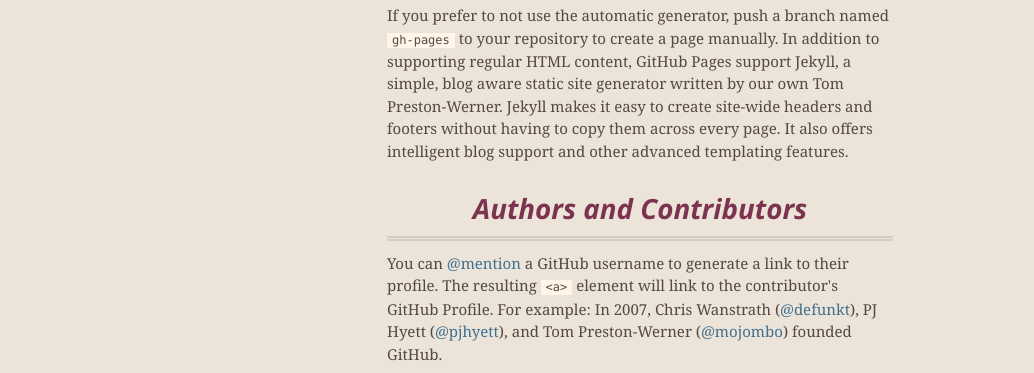
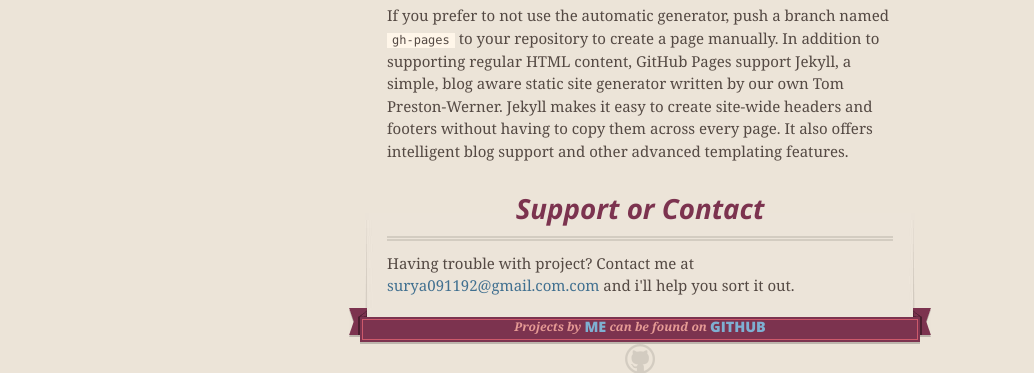
Before and after one commit to ssuryakumar/ssuryakumar.github.io, a plain HTML site: page index.html in a window 1280 px wide. Shown: the part 580-953 px from the top of the page, without its empty margins (0-1034 px from the left). Drawn offline with nearby package versions, Linux system fonts and the light colour scheme.

Commit message:
newchanges

```diff
--- a/index.html
+++ b/index.html
@@ -55,33 +55,29 @@
 <h3>
 <a name="designer-templates" class="anchor" href="#designer-templates"><span class="octicon octicon-link"></span></a>About Me</h3>
 
-<p>A Passionate Software Engineer with keen eye on Opensource Research & Development. I provide technical consultancy for project developers and i have a good foundation in field of OpenSource Web Development. Coupled with immense knowledge in designing , i provide various feasible plugins for Web design and development </p>
+<p>A Passionate Software Engineer with keen eye on Opensource Research & Development. I provide technical consultancy for project developers and i have a good foundation in field of OpenSource Web Development. Coupled with immense knowledge in designing , i provide various feasible plugins for Web design and development.</p>
 
 <h3>
 <a name="rather-drive-stick" class="anchor" href="#rather-drive-stick"><span class="octicon octicon-link"></span></a>Rather Drive Stick?</h3>
 
 <p>If you prefer to not use the automatic generator, push a branch named <code>gh-pages</code> to your repository to create a page manually. In addition to supporting regular HTML content, GitHub Pages support Jekyll, a simple, blog aware static site generator written by our own Tom Preston-Werner. Jekyll makes it easy to create site-wide headers and footers without having to copy them across every page. It also offers intelligent blog support and other advanced templating features.</p>
 
-<h3>
-<a name="authors-and-contributors" class="anchor" href="#authors-and-contributors"><span class="octicon octicon-link"></span></a>Authors and Contributors</h3>
-
-<p>You can <a href="https://github.com/blog/821" class="user-mention">@mention</a> a GitHub username to generate a link to their profile. The resulting <code>&lt;a&gt;</code> element will link to the contributor's GitHub Profile. For example: In 2007, Chris Wanstrath (<a href="https://github.com/defunkt" class="user-mention">@defunkt</a>), PJ Hyett (<a href="https://github.com/pjhyett" class="user-mention">@pjhyett</a>), and Tom Preston-Werner (<a href="https://github.com/mojombo" class="user-mention">@mojombo</a>) founded GitHub.</p>
 
 <h3>
 <a name="support-or-contact" class="anchor" href="#support-or-contact"><span class="octicon octicon-link"></span></a>Support or Contact</h3>
 
-<p>Having trouble with Pages? Check out the documentation at <a href="http://help.github.com/pages">http://help.github.com/pages</a> or contact <a href="mailto:support@github.com">support@github.com</a> and we’ll help you sort it out.</p>
+<p>Having trouble with project? Contact me at <a href="mailto:surya091192@gmail.com">surya091192@gmail.com.com</a> and i'll help you sort it out.</p>
       </section>
 
       <footer>
         <span class="ribbon-outer">
           <span class="ribbon-inner">
-            <p>Projects by <a href="https://github.com/ssuryakumar">ssuryakumar</a> can be found on <a href="https://github.com/ssuryakumar">GitHub</a></p>
+            <p>Projects by <a href="https://github.com/ssuryakumar">me</a> can be found on <a href="https://github.com/ssuryakumar">GitHub</a></p>
           </span>
           <span class="left-tail"></span>
           <span class="right-tail"></span>
         </span>
-        <p>Generated with <a href="http://pages.github.com">GitHub Pages</a> using Merlot</p>
+
         <span class="octocat"></span>
       </footer>
 
```
